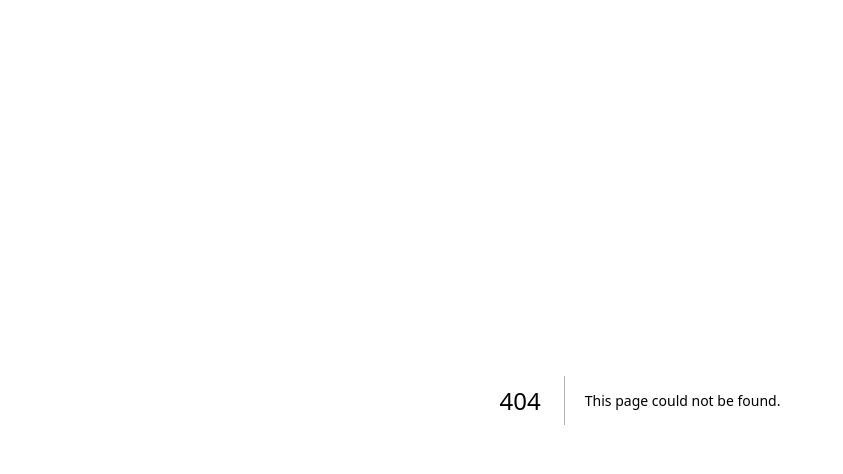
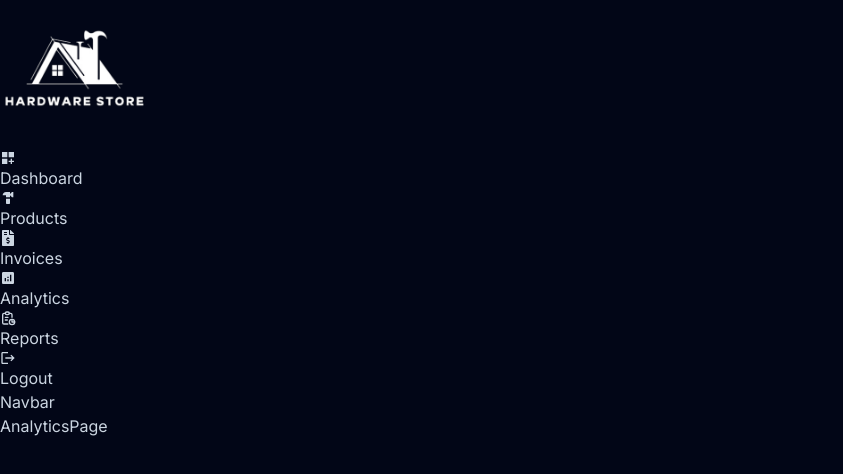
Before and after one commit to esthercate/Hardware-store-management, a Next.js app: page /dashboard/analytics in a window 1280 px wide. Before the commit this address had no page. Shown: the top 474 px of the page, without its empty margins (0-843 px from the left). Built offline with nearby package versions, Linux system fonts and the light colour scheme.

Commit message:
Add abalytics page

```diff
--- /dev/null
+++ b/app/dashboard/analytics/page.jsx
@@ -0,0 +1,7 @@
+import React from 'react'
+
+const AnalyticsPage = () => {
+  return <div>AnalyticsPage</div>
+}
+
+export default AnalyticsPage
--- a/package.json
+++ b/package.json
@@ -7,6 +7,9 @@
     "build": "next build",
     "start": "next start",
     "lint": "next lint"
+  },
+  "engines": {
+    "node": ">=18.18.0"
   },
   "dependencies": {
     "next": "14.1.0",
```
Also changed, not shown: 1 other file (tests, documents, lock files or other folders).
